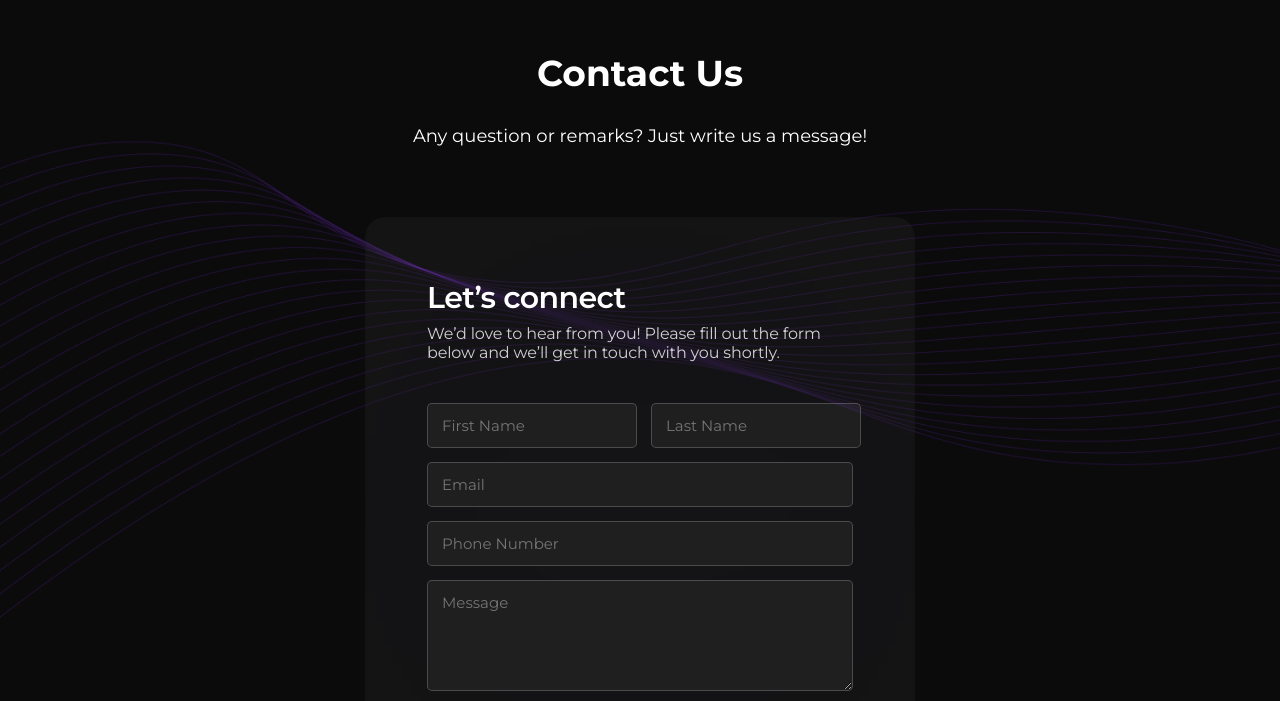
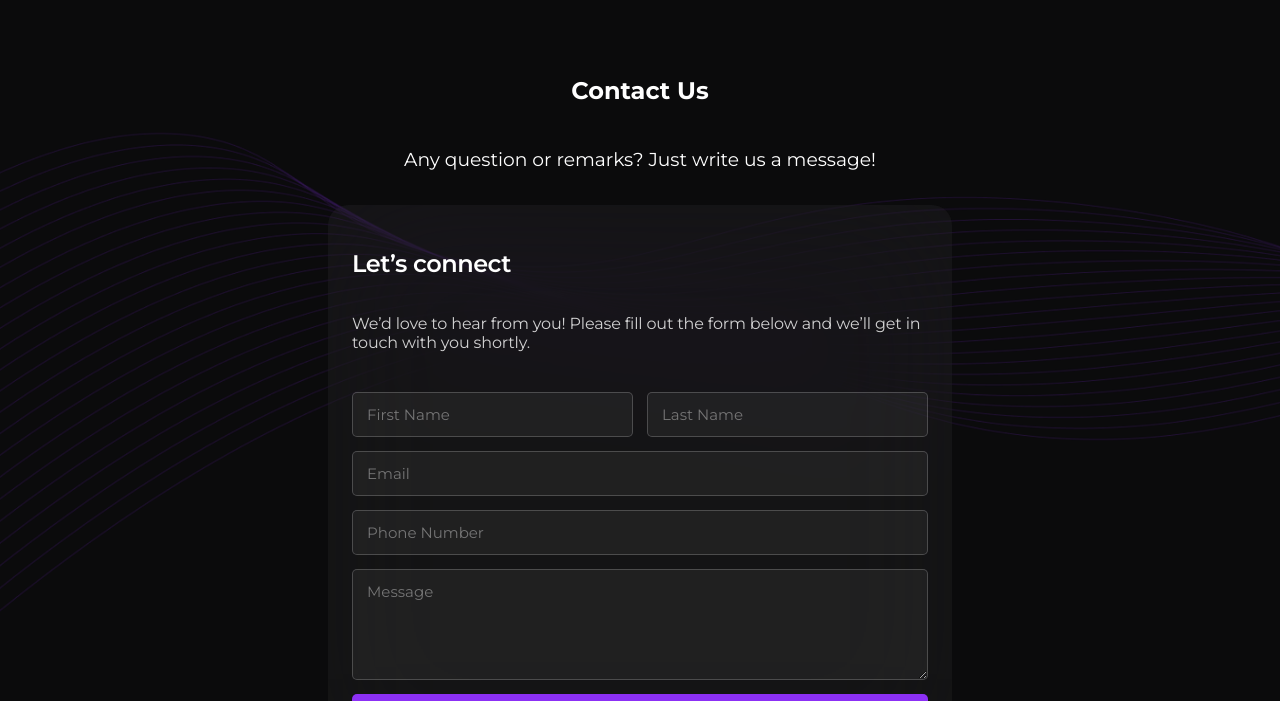
Before and after one commit to 0xSimbaDev/gilliozdreamlabs, a Next.js app: page / in a window 1280 px wide. Shown: the part 4203-4904 px from the top of the page. Built offline with nearby package versions, Linux system fonts and the light colour scheme.

Commit message:
Refactored ContactSection: removed redundant classes and containers, improved readability

```diff
--- a/components/contact-section.tsx
+++ b/components/contact-section.tsx
@@ -7,31 +7,32 @@ export type ContactSectionType = {
 
 const ContactSection: NextPage<ContactSectionType> = ({ className = "" }) => {
   return (
-    <div
-      className={`self-stretch h-[895px] flex flex-col items-center justify-center gap-[70px] bg-[url('/contact-section@3x.png')] bg-cover bg-no-repeat bg-[top] text-left text-17xl text-white font-montserrat md:self-stretch md:w-auto md:flex-col ${className}`}
+    <section
+      className={`flex flex-col items-center justify-center gap-4 bg-cover bg-no-repeat bg-top text-white font-montserrat h-screen md:h-auto p-6${className}`}
+      style={{ backgroundImage: "url('/contact-section@3x.png')" }}
     >
-      <div className="self-stretch flex flex-col items-center justify-center gap-[30px]">
-        <h1 className="m-0 relative text-inherit font-bold font-[inherit]">
+      <div className="flex flex-col items-center justify-center">
+        <h1 className="text-[1.5rem] font-bold sm:text-[1.2rem]">
           Contact Us
         </h1>
-        <div className="relative text-lg text-center">
+        <h3 className="text-sm font-light text-center sm:text-xs">
           Any question or remarks? Just write us a message!
-        </div>
+        </h3>
       </div>
-      <div className="[backdrop-filter:blur(380px)] rounded-xl bg-gray-900 border-gray-800 border-[2px] border-solid flex flex-row items-center justify-start p-5 gap-[30px] text-11xl md:flex-col md:items-center md:justify-center">
-        <div className="self-stretch w-[506px] flex flex-col items-start justify-start p-10 box-border gap-[41px] md:flex-col">
-          <div className="self-stretch flex flex-col items-start justify-start gap-2">
-            <h1 className="m-0 w-[426px] relative text-inherit tracking-[-0.02em] font-semibold font-[inherit] inline-block">
+      <div className="backdrop-blur-3xl rounded-xl bg-gray-900 border-gray-800 border-2 flex flex-col items-center justify-center p-6 gap-6 text-left md:items-center md:justify-center sm:max-w-[300px]">
+        <div className="w-full max-w-xl flex flex-col gap-6">
+          <div className="flex flex-col gap-0">
+            <h2 className="text-[1.5rem] font-semibold tracking-[-0.02em] sm:text-[1.2rem]">
               Let’s connect
-            </h1>
-            <div className="w-[415px] relative text-base tracking-[-0.01em] inline-block opacity-[0.8]">
+            </h2>
+            <p className="text-[1rem] tracking-[-0.01em] opacity-80 sm:text-[0.8rem]">
               We’d love to hear from you! Please fill out the form below and we’ll get in touch with you shortly.
-            </div>
+            </p>
           </div>
           <ContactForm />
         </div>
       </div>
-    </div>
+    </section>
   );
 };
 
```
